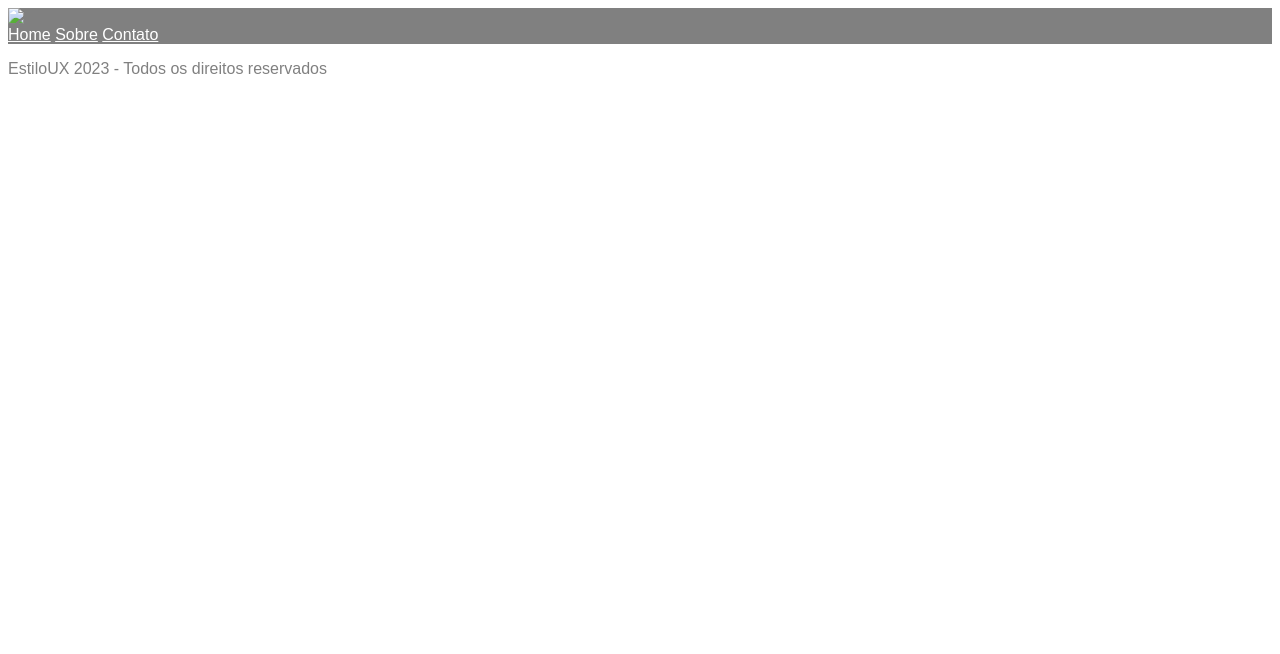
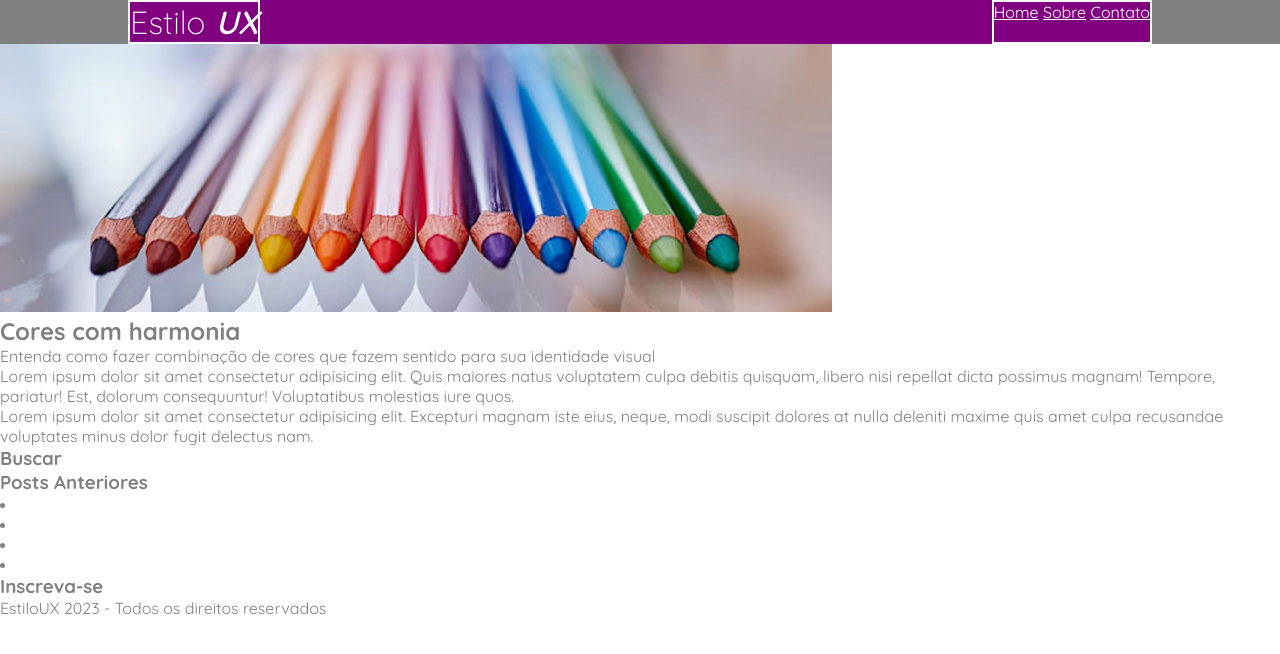
Before and after one commit to henriquebayer1/ESTILOUX, a plain HTML site: page index.html in a window 1280 px wide. Drawn offline with Linux system fonts and the light colour scheme.

Commit message:
feito configurações de estilo e flex box

```diff
--- a/index.html
+++ b/index.html
@@ -1,10 +1,13 @@
-
 <!DOCTYPE html>
 <html lang="pt-BR">
+
 <head>
     <meta charset="UTF-8">
     <meta http-equiv="X-UA-Compatible" content="IE=edge">
     <meta name="viewport" content="width=device-width, initial-scale=1.0">
+    <link rel="preconnect" href="https://fonts.googleapis.com">
+<link rel="preconnect" href="https://fonts.gstatic.com" crossorigin>
+<link href="https://fonts.googleapis.com/css2?family=Quicksand:wght@300;400;500;600;700&display=swap" rel="stylesheet">
     <title>Document</title>
     <link rel="stylesheet" href="styles/style.css">
 </head>
@@ -13,9 +16,12 @@
 
 <body>
 
+    <!-- CABEÇALHO -->
     <header>
+        <div class="container-grid header-flex" >
+        <!-- CABEÇALHO -->
 
-    <img src="" alt="Estilo UX">
+        <h1>Estilo<span id="logoux">UX</span></h1>
 
         <nav>
 
@@ -25,11 +31,55 @@
 
 
         </nav>
-
+        </div>
 
     </header>
 
-<main></main>
+    <main>
+
+        <section>
+            <img id="imagemlapis" src="images\lapis-de-cor.png" alt="Lápis de Cor">
+
+            <h2>Cores com harmonia</h2>
+
+
+            <p>Entenda como fazer combinação de cores que fazem sentido para sua identidade visual</p>
+
+            <p>Lorem ipsum dolor sit amet consectetur adipisicing elit. Quis maiores natus voluptatem culpa debitis
+                quisquam, libero nisi repellat dicta possimus magnam! Tempore, pariatur! Est, dolorum consequuntur!
+                Voluptatibus molestias iure quos.</p>
+
+            <p>Lorem ipsum dolor sit amet consectetur adipisicing elit. Excepturi magnam iste eius, neque, modi suscipit
+                dolores at nulla deleniti maxime quis amet culpa recusandae voluptates minus dolor fugit delectus nam.
+            </p>
+
+        </section>
+
+
+        <aside>
+<article>
+<h3>Buscar</h3>
+</article>
+        </aside>
+
+        <aside>
+<article>
+<h3>Posts Anteriores</h3>
+<li></li>
+<li></li>
+<li></li>
+<li></li>
+
+</article>
+        </aside>
+
+        <aside>
+<article>
+<h3>Inscreva-se</h3>
+</article>
+        </aside>
+
+    </main>
 
     <footer>
 
@@ -43,4 +93,5 @@
 
 
 </body>
+
 </html>
--- a/styles/style.css
+++ b/styles/style.css
@@ -1,9 +1,45 @@
-body {font-family: sans-serif;
-color: grey;}
+/* Reset de propriedades */
+* {margin: 0;
+padding: 0;
+box-sizing: border-box;}
+
+body {font-family: 'Quicksand', sans-serif;
+color: grey;
+background-image:url();}
 
 
-header {background-color: grey;}
 
 header a {color: red;}
 
+header nav {border: 2px solid white;}
 header nav a {color: white;}
+
+#imagemlapis {width: 65%;}
+
+
+/* Cabeçalho */
+
+header {background-color: gray;}
+
+.header-flex {display: flex;
+justify-content: space-between;}
+
+.container-grid {width: 80%;
+margin: 0 auto;
+background-color: purple;}
+
+header h1 {color: white;
+font-weight: 300;
+border: 2px solid white;}
+
+header h1 #logoux {font-style: italic;
+font-weight: 600;
+margin-left: 10px;}
+
+/*
+ header h2 {color: white;
+border: 1px solid red;
+width: 80px;
+height: 30px;
+margin-top: 20px;
+}  */
```
Also changed, not shown: images/lapis-de-cor.png (added). Lines whose indentation alone changed are shown as unchanged.
